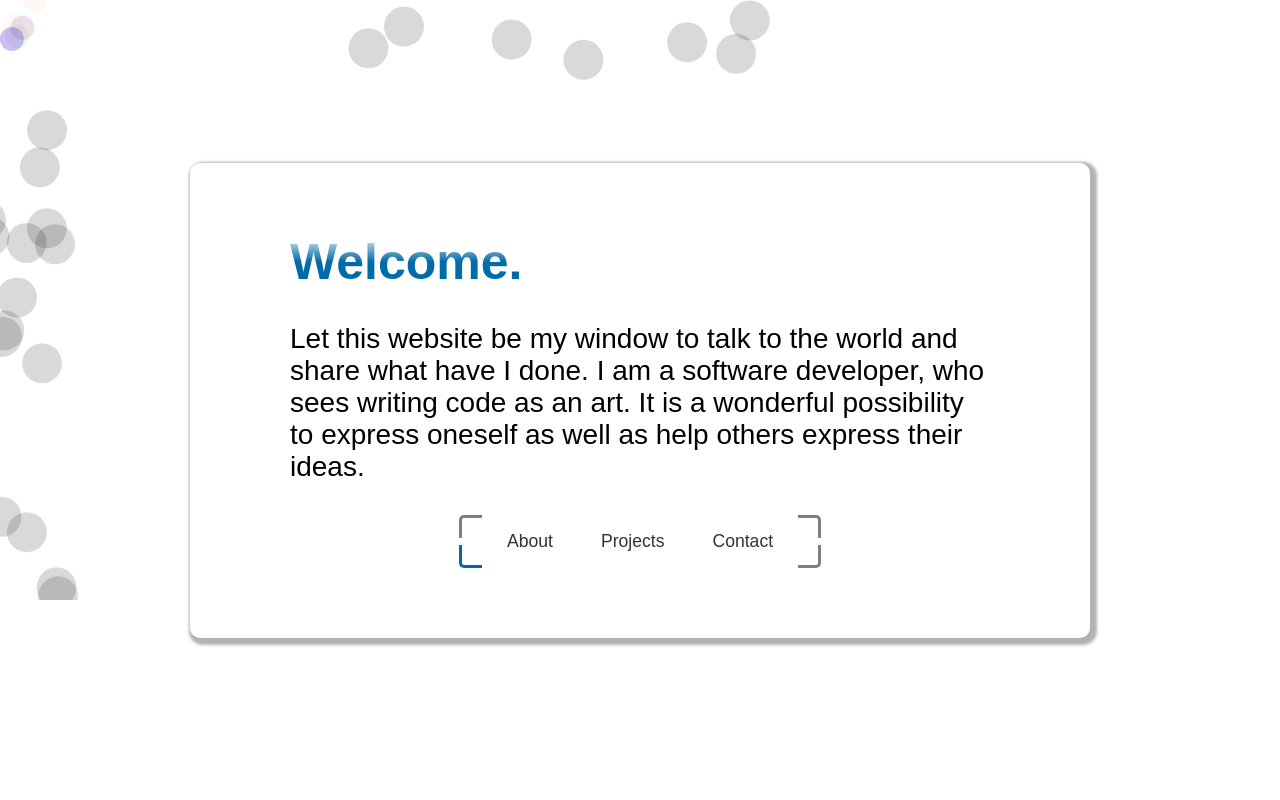
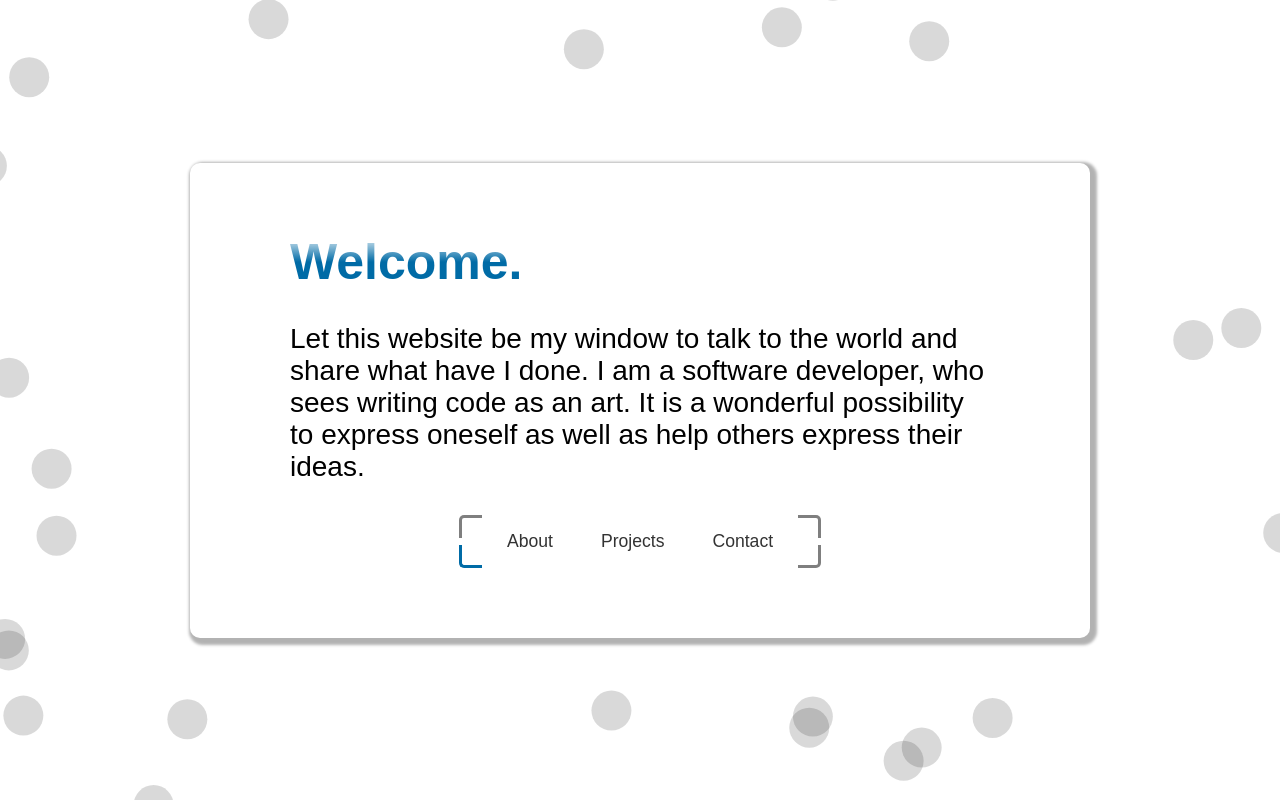
Before and after one commit to MyHKo/website-portfolio, a React (Vite) app: page / in a window 1280 px wide. Built offline with nearby package versions, Linux system fonts and the light colour scheme.

Commit message:
Fix the scroll bug in the hero section

```diff
--- a/src/App.module.less
+++ b/src/App.module.less
@@ -1,22 +1,24 @@
-#root {
+:global(#root) {
   height: 100%;
   width: 100%;
 }
 
-main {
+.main {
   position: relative;
   display: flex;
   justify-content: center;
   align-items: center;
   min-height: 100vh;
-  width: 100vw;
+  width: 100%;
   overflow-y: auto;
+  overflow-x: hidden;
 }
 
 .canvas_container {
-  position: absolute;
+  position: fixed;
   width: 100%;
   height: 100%;
   top: 0;
   left: 0;
+  pointer-events: none;
 }
--- a/src/App.tsx
+++ b/src/App.tsx
@@ -11,7 +11,10 @@ function App() {
   const isHomePage = location.pathname === '/';
 
   return (
-    <main onMouseMove={(e):void => {
+    <main
+      className={styles.main}
+      style={{ overflowY: isHomePage ? 'hidden' : 'auto' }}
+      onMouseMove={(e):void => {
         if (isHomePage) {
           e.stopPropagation();
           const canvas: HTMLElement | null = document.getElementById("canvas");
@@ -21,7 +24,8 @@ function App() {
               bubbles: false,
           }));
         }
-    }}>
+    }}
+    >
         {isHomePage && (
           <div className={styles.canvas_container}>
             <HeroBackground />
--- a/src/backgrounds/HeroBackground/index.tsx
+++ b/src/backgrounds/HeroBackground/index.tsx
@@ -22,14 +22,19 @@ function HeroBackground(): ReactElement {
             return;
         }
 
-        canvas.width = window.screen.width;
-        canvas.height = window.screen.height;
+        const setCanvasSize = () => {
+            canvas.width = window.innerWidth;
+            canvas.height = window.innerHeight;
+        };
+
+        setCanvasSize();
+        window.addEventListener("resize", setCanvasSize);
 
         const particles: Particle[] = Array.from({length: 30}, () => generateParticleData());
         const popParticles: Set<PopParticle> = new Set;
         let animationFrameId:number;
 
-        canvas.addEventListener("mousemove", (e: MouseEvent): void =>{
+        const handleMouseMove = (e: MouseEvent): void =>{
             mousePos.x = e.clientX;
             mousePos.y = e.clientY;
             const rect:DOMRect = canvas.getBoundingClientRect();
@@ -41,7 +46,9 @@ function HeroBackground(): ReactElement {
                     particle.x = -51;
                 }
             }
-        })
+        };
+
+        canvas.addEventListener("mousemove", handleMouseMove);
 
         const animate = () => {
             ctx.clearRect(0, 0, canvas.width, canvas.height);
@@ -103,8 +110,10 @@ function HeroBackground(): ReactElement {
 
         return () => {
             cancelAnimationFrame(animationFrameId);
+            canvas.removeEventListener("mousemove", handleMouseMove);
+            window.removeEventListener("resize", setCanvasSize);
         }
-    })
+    }, [])
 
     return (
             <canvas ref={canvasRef} id={"canvas"}/>
```
